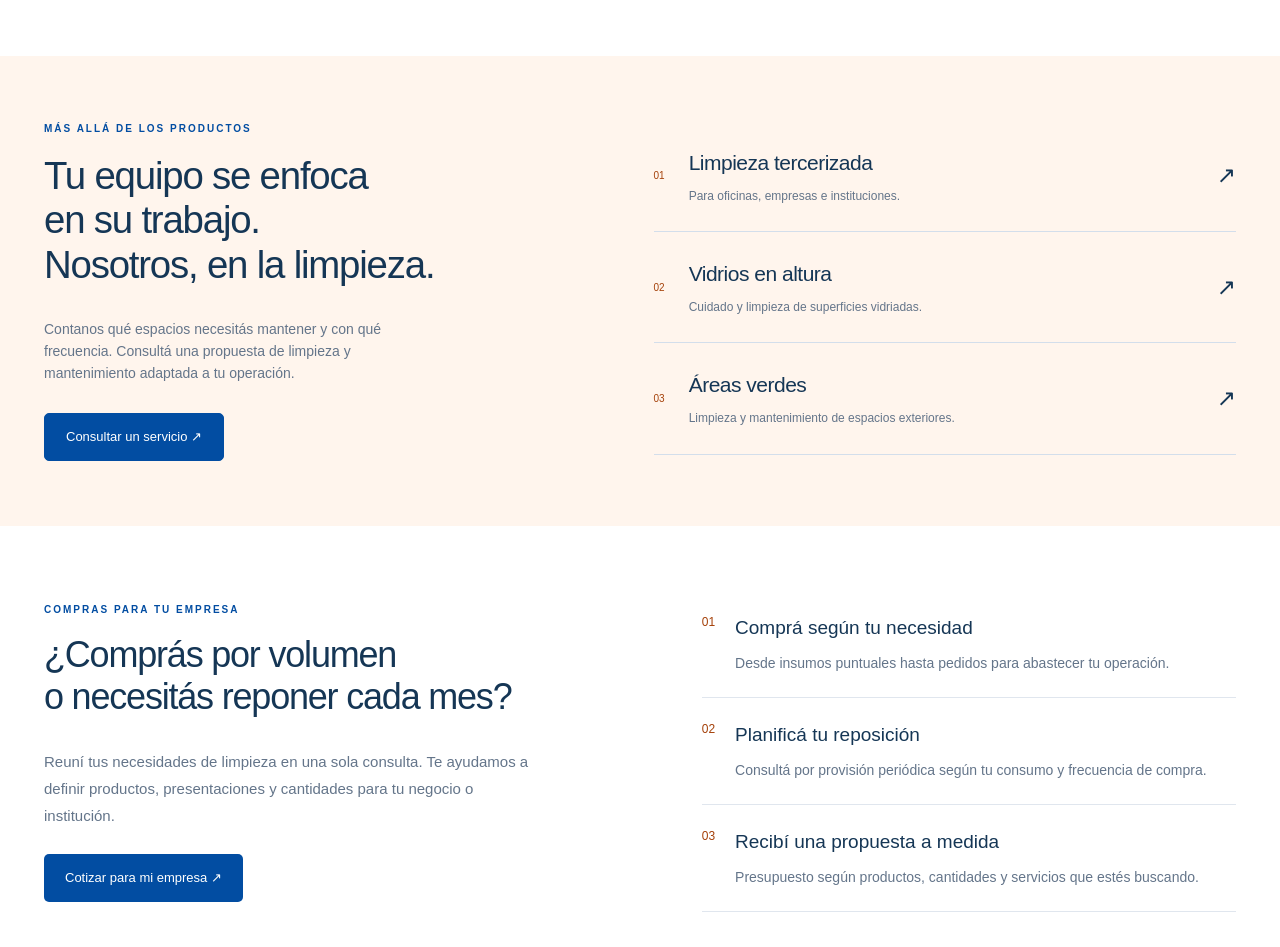
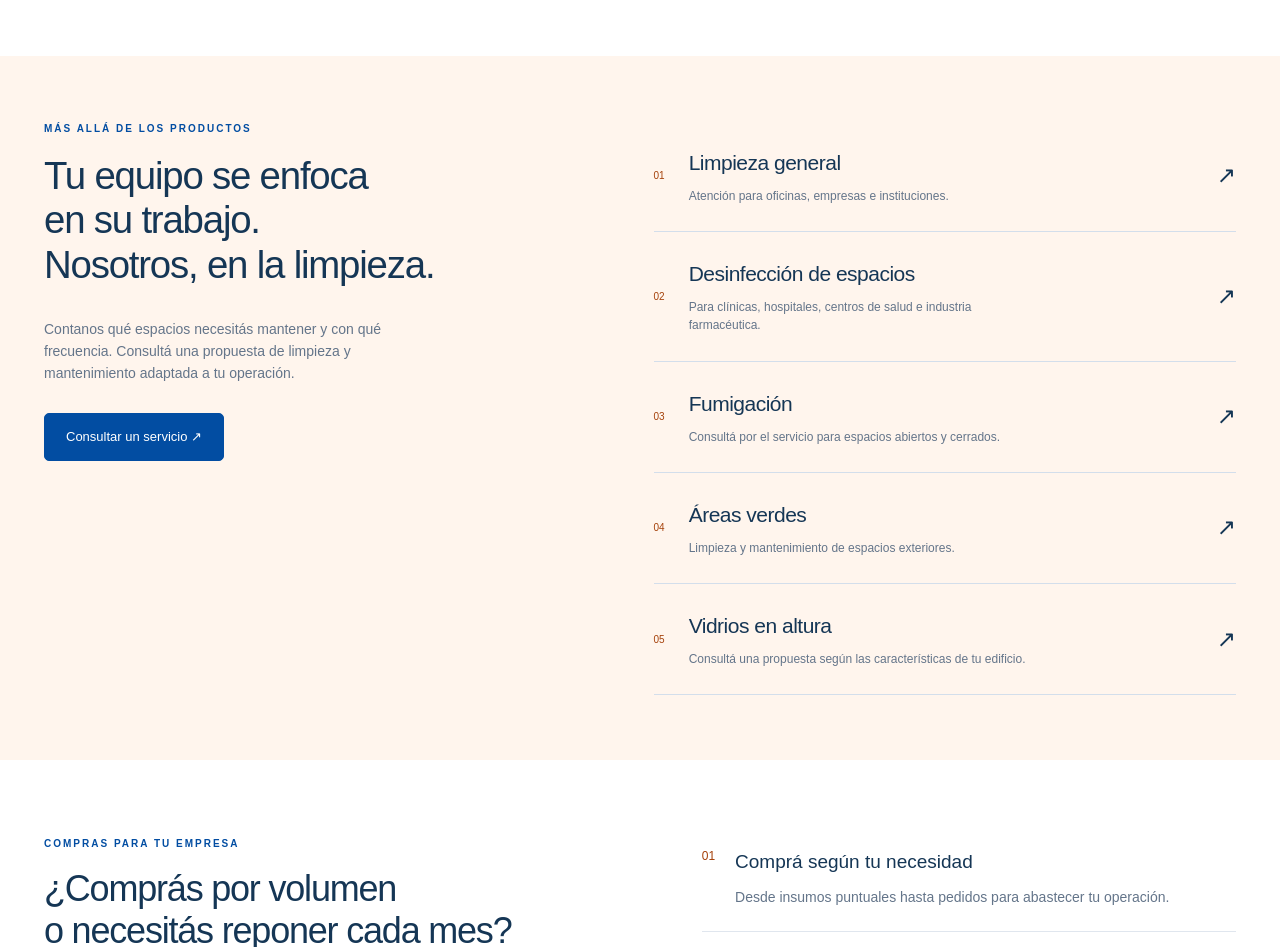
Before and after one commit to equantum-py/limpiarte, a plain HTML site: page index.html in a window 1280 px wide. Shown: the part 1640-2587 px from the top of the page. Drawn offline with Linux system fonts and the light colour scheme.

Commit message:
Completar servicios de limpieza, desinfección y fumigación

```diff
--- a/index.html
+++ b/index.html
@@ -6,7 +6,7 @@
 <div class="audience"><div class="wrap"><span>SOLUCIONES PARA</span><p>Empresas</p><b>·</b><p>Hoteles</p><b>·</b><p>Restaurantes</p><b>·</b><p>Instituciones</p><b>·</b><p>Edificios</p></div></div>
 <section class="wrap section"><div class="section-heading"><div><span class="eyebrow">NUESTRO CATÁLOGO</span><h2>Encontrá lo que tu negocio necesita.</h2></div><a href="#catalogo" class="text-link">Ver catálogo completo ↗</a></div><div class="category-grid" id="home-categories"></div></section>
 <section class="wrap section featured"><div class="section-heading"><div><span class="eyebrow">NUESTROS PRODUCTOS</span><h2>Productos destacados</h2></div><span class="muted">Elegí productos y sumalos a tu presupuesto</span></div><div class="product-grid" id="featured-grid"></div></section>
-<section class="services section" id="servicios"><div class="wrap services-layout"><div><span class="eyebrow">MÁS ALLÁ DE LOS PRODUCTOS</span><h2>Tu equipo se enfoca<br>en su trabajo.<br>Nosotros, en la limpieza.</h2><p>Contanos qué espacios necesitás mantener y con qué frecuencia. Consultá una propuesta de limpieza y mantenimiento adaptada a tu operación.</p><button class="button primary" data-service="Servicios de limpieza">Consultar un servicio ↗</button></div><div class="service-list"><button data-service="Limpieza tercerizada"><span>01</span><div><h3>Limpieza tercerizada</h3><p>Para oficinas, empresas e instituciones.</p></div><b>↗</b></button><button data-service="Limpieza de vidrios en altura"><span>02</span><div><h3>Vidrios en altura</h3><p>Cuidado y limpieza de superficies vidriadas.</p></div><b>↗</b></button><button data-service="Mantenimiento de áreas verdes"><span>03</span><div><h3>Áreas verdes</h3><p>Limpieza y mantenimiento de espacios exteriores.</p></div><b>↗</b></button></div></div></section>
+<section class="services section" id="servicios"><div class="wrap services-layout"><div><span class="eyebrow">MÁS ALLÁ DE LOS PRODUCTOS</span><h2>Tu equipo se enfoca<br>en su trabajo.<br>Nosotros, en la limpieza.</h2><p>Contanos qué espacios necesitás mantener y con qué frecuencia. Consultá una propuesta de limpieza y mantenimiento adaptada a tu operación.</p><button class="button primary" data-service="Servicios de limpieza">Consultar un servicio ↗</button></div><div class="service-list"><button data-service="Limpieza general y tercerizada"><span>01</span><div><h3>Limpieza general</h3><p>Atención para oficinas, empresas e instituciones.</p></div><b>↗</b></button><button data-service="Desinfección de espacios"><span>02</span><div><h3>Desinfección de espacios</h3><p>Para clínicas, hospitales, centros de salud e industria farmacéutica.</p></div><b>↗</b></button><button data-service="Servicios de fumigación"><span>03</span><div><h3>Fumigación</h3><p>Consultá por el servicio para espacios abiertos y cerrados.</p></div><b>↗</b></button><button data-service="Limpieza y mantenimiento de áreas verdes"><span>04</span><div><h3>Áreas verdes</h3><p>Limpieza y mantenimiento de espacios exteriores.</p></div><b>↗</b></button><button data-service="Limpieza de vidrios en altura"><span>05</span><div><h3>Vidrios en altura</h3><p>Consultá una propuesta según las características de tu edificio.</p></div><b>↗</b></button></div></div></section>
 <section class="wrap section business-supply" id="empresas"><div class="supply-copy"><span class="eyebrow">COMPRAS PARA TU EMPRESA</span><h2>¿Comprás por volumen<br>o necesitás reponer cada mes?</h2><p>Reuní tus necesidades de limpieza en una sola consulta. Te ayudamos a definir productos, presentaciones y cantidades para tu negocio o institución.</p><button class="button primary" data-service="Compras por volumen y abastecimiento periódico para mi empresa">Cotizar para mi empresa ↗</button></div><div class="supply-benefits"><article><span>01</span><div><h3>Comprá según tu necesidad</h3><p>Desde insumos puntuales hasta pedidos para abastecer tu operación.</p></div></article><article><span>02</span><div><h3>Planificá tu reposición</h3><p>Consultá por provisión periódica según tu consumo y frecuencia de compra.</p></div></article><article><span>03</span><div><h3>Recibí una propuesta a medida</h3><p>Presupuesto según productos, cantidades y servicios que estés buscando.</p></div></article></div></section>
 <section class="quote-steps wrap section"><div class="section-heading"><div><span class="eyebrow">ASÍ DE SIMPLE</span><h2>De tu necesidad a una cotización.</h2></div></div><div class="steps-grid"><article><span>01</span><h3>Elegí o contanos</h3><p>Sumá productos al presupuesto o indicá qué servicio necesitás.</p></article><article><span>02</span><h3>Enviá tu consulta</h3><p>Compartí cantidades y detalles con nuestro equipo por WhatsApp.</p></article><article><span>03</span><h3>Coordiná con Limpiarte</h3><p>Confirmá disponibilidad y condiciones antes de avanzar con tu pedido.</p></article></div></section>
 <section class="wrap section company" id="empresa"><span class="eyebrow">CONOCÉ LIMPIARTE</span><div><h2>Un aliado para<br>el cuidado de tu empresa.</h2><p>Reunimos productos, insumos, equipos y servicios de limpieza para atender a empresas e instituciones. Trabajamos con responsabilidad, atención cercana y soluciones adaptadas a cada necesidad.</p><a class="text-link" href="quienes-somos.html">Conocé nuestra misión y visión ↗</a></div></section>
```
